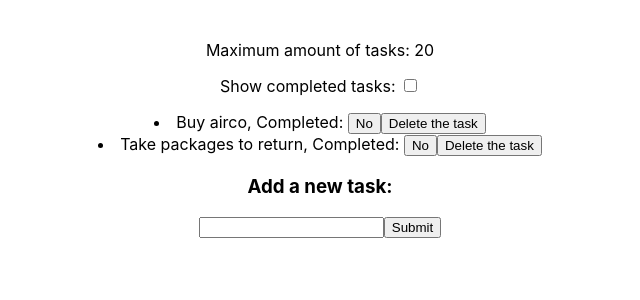
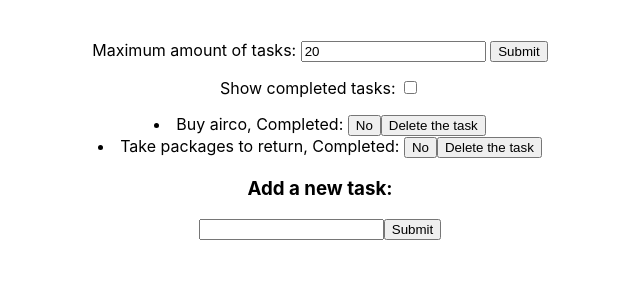
Before and after one commit to AvresCode/Redux-Task-Management-App, a React (Create React App) app: page / in a window 1280 px wide. Shown: the top 300 px of the page, without its empty margins (320-960 px from the left). Built offline with nearby package versions, Linux system fonts and the light colour scheme.

Commit message:
Added maxtask amount function but not working as expected

```diff
--- a/src/components/TasksList.js
+++ b/src/components/TasksList.js
@@ -4,7 +4,7 @@ import AddTaskForm from "./AddTaskForm";
 import {
   deleteTask,
   toggleCompleted,
-  toggleShowCompleted,
+  toggleShowCompleted, changeMaxTasks
 } from "../store/tasks/slice";
 import { useDispatch } from "react-redux/es/exports";
 import { useState } from "react";
@@ -12,12 +12,21 @@ import { useState } from "react";
 const TaskList = () => {
   const dispatch = useDispatch();
   const tasksData = useSelector(selectTask);
+  const [maximumTask, setMaximumTask] = useState(20);
 
   console.log("list of tasks:", tasksData.tasks);
   return (
     <div>
       {" "}
-      <p> Maximum amount of tasks: {tasksData.maxTasks}</p>
+      <p>
+        {" "}
+        Maximum amount of tasks:{" "}
+        <input
+          type="text"
+          value={maximumTask}
+          onChange={(e) => {setMaximumTask(e.target.value); }}
+        /> <button  onClick={() => dispatch(changeMaxTasks(maximumTask))}> Submit</button>
+      </p>
       <p>
         {" "}
         Show completed tasks:{" "}
@@ -42,7 +51,14 @@ const TaskList = () => {
       ))}
       <div>
         {" "}
-     <p> { tasksData.tasks.length === tasksData.maxTasks? (<strong>'No new task can be added'</strong>) : ('')} </p>
+        <p>
+          {" "}
+          {tasksData.tasks.length === tasksData.maxTasks ? (
+            <strong>'No new task can be added'</strong>
+          ) : (
+            ""
+          )}{" "}
+        </p>
         <AddTaskForm />
         {/* {tasksData.tasks.length < tasksData.maxTasks ? (
           <AddTaskForm />
--- a/src/store/tasks/slice.js
+++ b/src/store/tasks/slice.js
@@ -15,6 +15,10 @@ export const taskSlice = createSlice({
   name: "tasks",
   initialState,
   reducers: {
+    changeMaxTasks: (state, action ) => {
+state.maxTasks = action.payload;
+state.tasks.length = action.payload
+    },
     addTask: (state, action) => {
       // console.log(action.payload)
       const task = action.payload;
@@ -42,6 +46,6 @@ export const taskSlice = createSlice({
   },
 });
 
-export const { addTask, deleteTask, toggleCompleted, toggleShowCompleted } =
+export const { addTask, deleteTask, toggleCompleted, toggleShowCompleted, changeMaxTasks } =
   taskSlice.actions;
 export default taskSlice.reducer;
```
